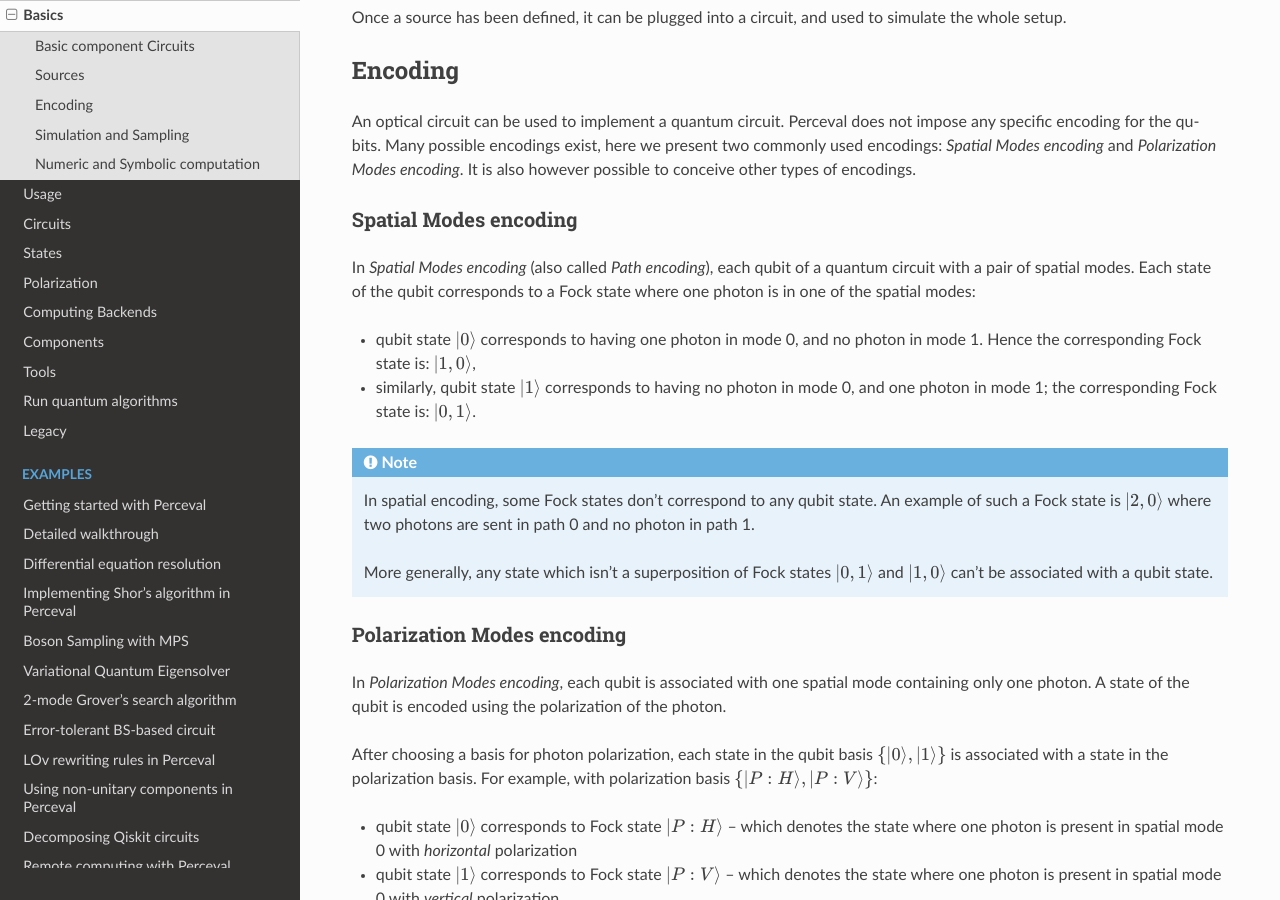
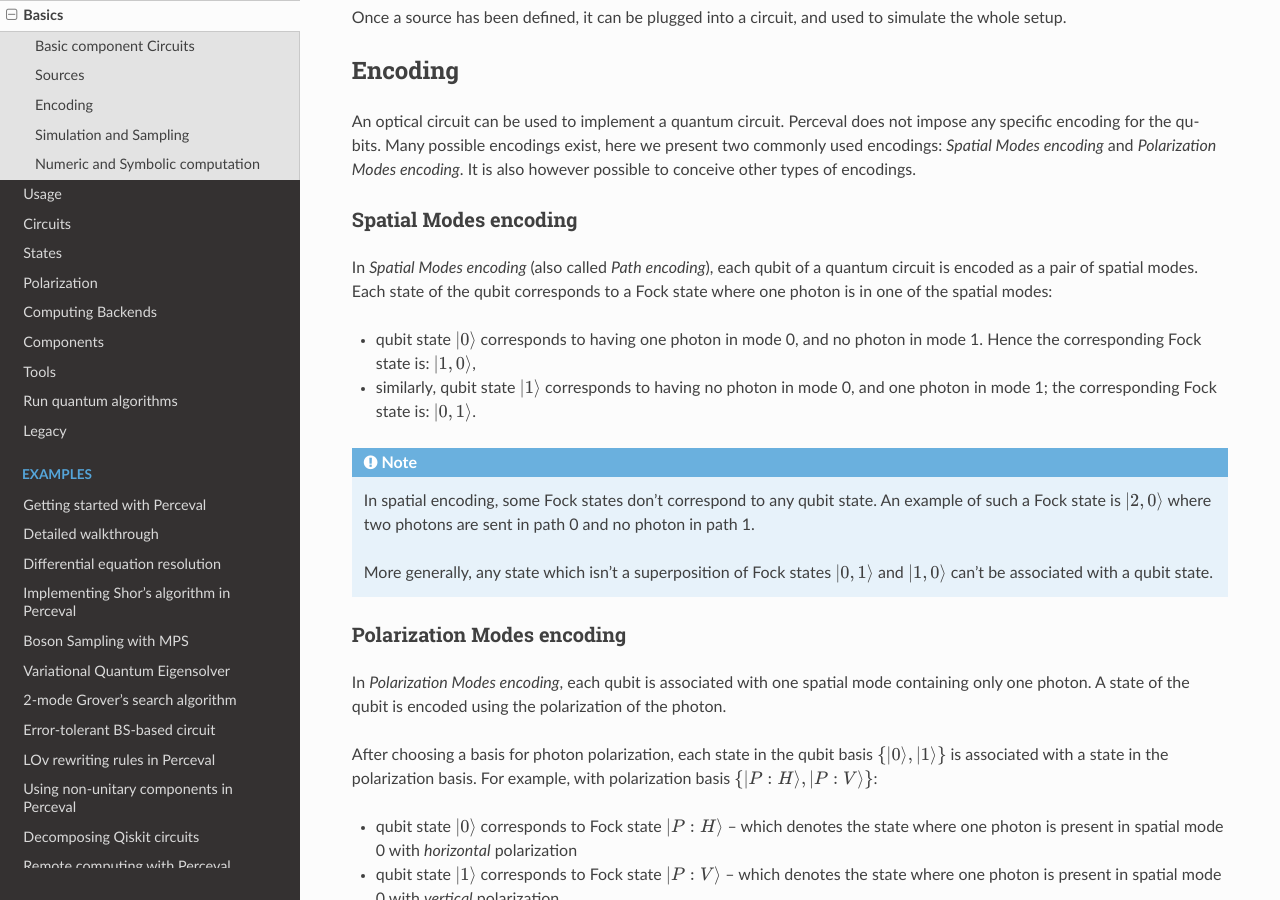
Before and after one commit to Quandela/Perceval, a Sphinx documentation site: the page built from docs/source/basics.rst, in a window 1280 px wide and 900 px high, scrolled down 842 px. Built offline with Sphinx 7.4.7 and the Read the Docs theme 2.0.0, drawn with Linux system fonts in a browser that asks for light colours; pages that are not in the unit, such as notebooks, are missing from menus.

Commit message:
PCVL-440 update user doc (#223)

```diff
--- a/docs/source/basics.rst
+++ b/docs/source/basics.rst
@@ -56,7 +56,7 @@ Spatial Modes encoding
 ^^^^^^^^^^^^^^^^^^^^^^
 
 In *Spatial Modes encoding* (also called *Path encoding*), each qubit
-of a quantum circuit with a pair of spatial modes.  Each state of the
+of a quantum circuit is encoded as a pair of spatial modes.  Each state of the
 qubit corresponds to a Fock state where one photon is in one of the
 spatial modes:
 
--- a/docs/source/index.rst
+++ b/docs/source/index.rst
@@ -106,6 +106,7 @@ If you are using Perceval for academic work, please cite the `Perceval white pap
    reference/source
    reference/processor
    reference/qiskit_converter
+   reference/stategenerator
 
 .. toctree::
    :caption: Community
--- /dev/null
+++ b/docs/source/reference/stategenerator.rst
@@ -0,0 +1,6 @@
+State Generator
+=================
+
+.. autoclass:: perceval.utils.stategenerator.StateGenerator
+   :members:
+   :inherited-members:
```
Also changed, not shown: docs/source/notebooks/Remote computing.ipynb, 2 other files.
